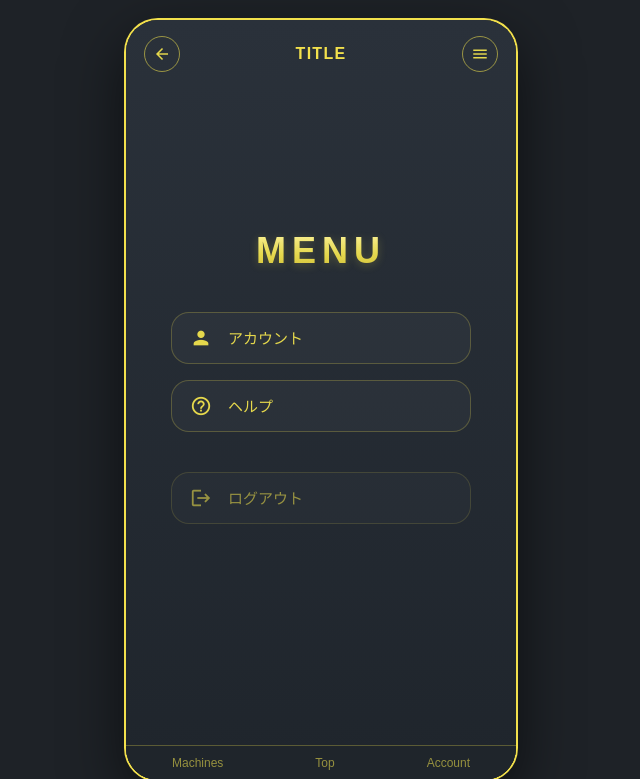
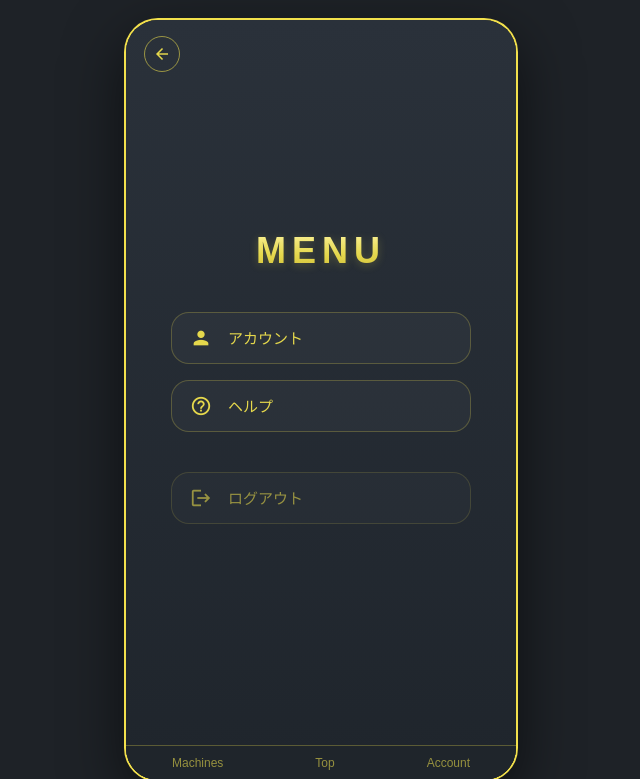
Before and after one commit to Tech-Jam-KDG-2026-Winter/Team-2-Django, a Django app: page /menu/ in a window 1280 px wide. Shown: the top 779 px of the page, without its empty margins (319-959 px from the left). Run offline with Django 5.2, Linux system fonts and the light colour scheme.

Commit message:
title 修正/ header 微調整

```diff
--- a/templates/account.html
+++ b/templates/account.html
@@ -15,7 +15,7 @@
     <span class="material-icons">arrow_back</span>
   </a>
 
-  <h1 class="header-title">TITLE</h1>
+  <h1 class="header-title">Account</h1>
 
   <a href="/menu/" class="header-btn right">
     <span class="material-icons">menu</span>
--- a/templates/menu.html
+++ b/templates/menu.html
@@ -17,11 +17,7 @@
     <span class="material-icons left">arrow_back</span>
   </a>
 
-  <h1 class="header-title">TITLE</h1>
 
-  <a href="/menu/" class="header-btn right">
-    <span class="material-icons">menu</span>
-  </a>
 </header>
 
   <!-- メイン -->
```
